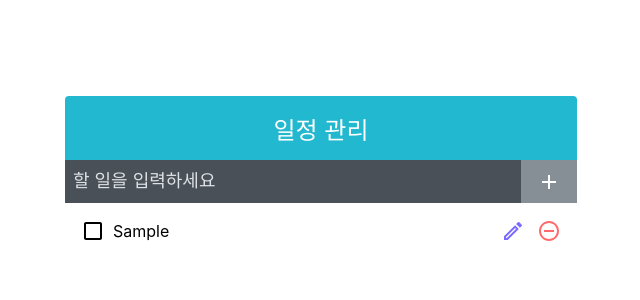
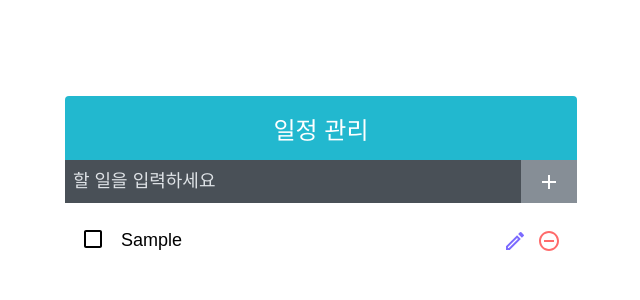
Before and after one commit to study-team2023/todo-study, a React (Create React App) app in the folder todo-list/: page / in a window 1280 px wide. Both pictures are taken after typing "Sample" into the empty fields and a click on the button 868 px from the left and 181 px from the top of the page. Shown: the top 300 px of the page, without its empty margins (319-959 px from the left). Built offline with nearby package versions, Linux system fonts and the light colour scheme.

Commit message:
:sparkles:feat: edit 활성화 기능 추가

```diff
--- a/todo-list/src/App.js
+++ b/todo-list/src/App.js
@@ -13,6 +13,7 @@ const App = () => {
             id:nextId.current,
             text,
             checked: false,
+            edit: false,
         };
         setTodos(todos.concat(todo));
         nextId.current += 1;
@@ -22,8 +23,11 @@ const App = () => {
         setTodos(todos.filter((todo) => todo.id !== id));
     }
 
-    const onEdit = (id) => {
-        console.log(id);
+    const onClickEdit = (e, id) => {
+        let clickedInputEl =  document.getElementById(`todoInput${id}`);
+        let clickedBtnGroupEl =  document.getElementById(`btnGroup${id}`);
+        clickedInputEl.readOnly = false;
+        setTodos(todos.map((todo) => (todo.id === id ? { ...todo, edit: !todo.edit } : todo)));
     }
 
     const onToggle = (id) => {
@@ -33,7 +37,7 @@ const App = () => {
     return (
         <TodoTemplate>
             <TodoInsert onInsert={onInsert}/>
-            <TodoList todos={todos} onRemove={onRemove} onEdit={onEdit} onToggle={onToggle}/>
+            <TodoList todos={todos} onRemove={onRemove} onClickEdit={onClickEdit} onToggle={onToggle}/>
         </TodoTemplate>
     )
 }
--- a/todo-list/src/components/TodoInsert.js
+++ b/todo-list/src/components/TodoInsert.js
@@ -1,21 +1,21 @@
 import {MdAdd} from "react-icons/md";
 import style from "../css/TodoInsert.module.css";
-import { useState, useCallback, useRef, useEffect } from "react";
+import { useState, useRef, useEffect } from "react";
 
 const TodoInsert = ({ onInsert }) => {
     const [value, setValue] = useState("");
 
-    const onInputChange = useCallback((e) => {
+    const onInputChange = (e) => {
         setValue(e.target.value);
-    }, []);
+    };
 
-    const onInputSubmit = useCallback((e) => {
+    const onInputSubmit = (e) => {
         // App,js에 text를 넘겨줌
         onInsert(value);
         // 그리곤 value값 초기화
         setValue("");
         e.preventDefault();
-    }, [onInsert, value]);
+    };
 
     const todoInputFocus = useRef();
     useEffect(() => {
--- a/todo-list/src/components/TodoItem.js
+++ b/todo-list/src/components/TodoItem.js
@@ -1,18 +1,29 @@
-import { MdCheckBoxOutlineBlank, MdCheckBox, MdRemoveCircleOutline, MdOutlineModeEdit } from "react-icons/md";
-import cn from "classnames";
 import style from "../css/TodoItem.module.css";
+import { MdCheckBoxOutlineBlank, MdCheckBox, MdRemoveCircleOutline, MdOutlineModeEdit, MdCancel, MdDone } from "react-icons/md";
+import classNames from "classnames/bind";
+const cn  = classNames.bind(style);
 
-const TodoItem = ({todo, onRemove, onToggle, onEdit}) => {
-    const { id, text, checked } = todo;
+const TodoItem = ({todo, onRemove, onToggle, onClickEdit}) => {
+    const { id, text, checked, edit } = todo;
 
     return (
-        <div className={style.TodoListItem}>
-          <div className={cn(style.checkbox, { checked })} onClick={() => onToggle(id)}>
-            {checked ? <MdCheckBox /> : <MdCheckBoxOutlineBlank />}
-            <div className={style.text}>{text}</div>
+        <div id={`TodoListItem${id}`} className={cn("TodoListItem")}>
+          <div id={`checkbox${id}`} className={cn("checkbox", { checked })}>
+            <div className={cn("checkicon")} onClick={() => onToggle(id)}>
+                {checked ? <MdCheckBox /> : <MdCheckBoxOutlineBlank />}
+            </div>
+            <input id={`todoInput${id}`} className={cn("text")} value={text} readOnly />
           </div>
-          <div className={style.edit} onClick={() => onEdit(id)}><MdOutlineModeEdit /></div>
-          <div className={style.remove} onClick={() => onRemove(id)}><MdRemoveCircleOutline /></div>
+          <div id={`btnGroup${id}`} className={cn("btnGroup", { edit })}>
+            <div className={cn("first")}>
+                <div id={`editBtn${id}`} className={cn("edit")} onClick={(e) => onClickEdit(e,id)}><MdOutlineModeEdit /></div>
+                <div className={cn("remove")} onClick={() => onRemove(id)}><MdRemoveCircleOutline /></div>
+            </div>
+            <div className={cn("second")}>
+                <div id={`done${id}`} className={cn("done")}><MdDone /></div>
+                <div id={`cancel${id}`} className={cn("cancel")}><MdCancel /></div>
+            </div>
+          </div>
         </div>
       );
 }
--- a/todo-list/src/components/TodoList.js
+++ b/todo-list/src/components/TodoList.js
@@ -1,11 +1,11 @@
 import TodoItem from "./TodoItem";
 import style from "../css/TodoList.module.css";
 
-const TodoList = ({todos, onToggle, onRemove, onEdit}) => {
+const TodoList = ({todos, onToggle, onRemove, onClickEdit}) => {
     return (
         <div className={style.TodoList}>
             {todos.map((todo) => (
-                <TodoItem todo={todo} key={todo.id} onRemove={onRemove} onToggle={onToggle} onEdit={onEdit}/>
+                <TodoItem todo={todo} key={todo.id} onRemove={onRemove} onToggle={onToggle} onClickEdit={onClickEdit}/>
             ))}
         </div>
     )
--- a/todo-list/src/css/TodoItem.module.css
+++ b/todo-list/src/css/TodoItem.module.css
@@ -19,15 +19,24 @@
   .TodoListItem svg {
     font-size: 1.5rem;
   }
-  .TodoListItem .text {
+  .TodoListItem .checkbox .text {
     margin-left: 0.5rem;
     flex: 1;
+    color: #000;
+    border-bottom: 2px solid #000;
+    max-width: 350px;
   }
-  .TodoListItem.checked svg {
+  .TodoListItem .checkbox .text:read-only {
+    margin-left: 0.5rem;
+    flex: 1;
+    color: #000;
+    border: none;
+  }
+  .TodoListItem .checkbox.checked svg {
     color: #22b8cf;
 
   }
-  .TodoListItem.checked .text {
+  .TodoListItem .checkbox.checked .text {
     color: #adb5bd;
     text-decoration: line-through;
   }
@@ -49,13 +58,59 @@
     font-size: 1.5rem;
     color: #7c6bff;
     cursor: pointer;
-    margin-right: 12px;
     transition: .2s;
   }
   .edit:hover {
+    color: #000;
+  }
+  .done {
+    display: flex;
+    align-items: center;
+    font-size: 1.5rem;
+    color: #6bffba;
+    cursor: pointer;
+    transition: .2s;
+  }
+  .done:hover {
+    color: #000;
+  }
+  .cancel {
+    display: flex;
+    align-items: center;
+    font-size: 1.5rem;
+    color: #ff6bee;
+    cursor: pointer;
+    transition: .2s;
+  }
+  .cancel:hover {
     color: #000;
   }
 
   .TodoListItem ~ .TodoListItem {
     border-top: 1px solid #dee2e6;
   }
+
+
+.btnGroup {
+  position: relative;
+}
+.btnGroup.edit .second {
+  display: flex;
+}
+.btnGroup.edit .first {
+  display: none;
+}
+  .btnGroup .first,
+  .btnGroup .second {
+    display: flex;
+    align-items: center;
+    gap: 10px;
+  }
+
+  .btnGroup .second {
+    position: absolute;
+    top: 50%;
+    right: 0;
+    transform: translateY(-50%);
+    display: none;
+  }
```
